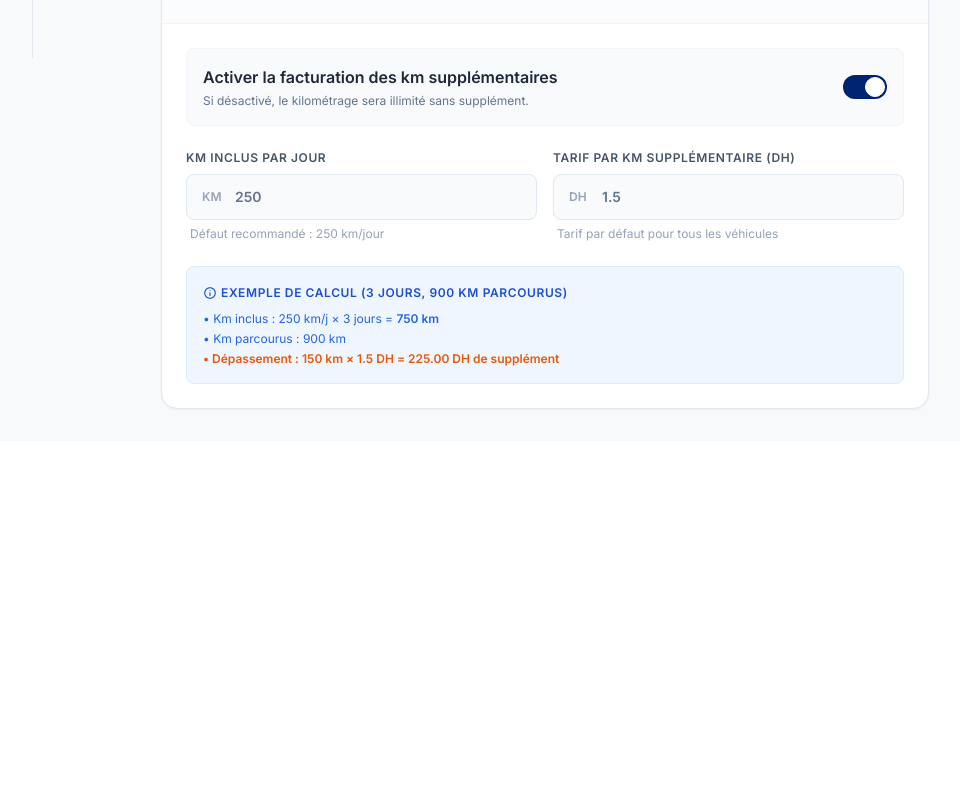
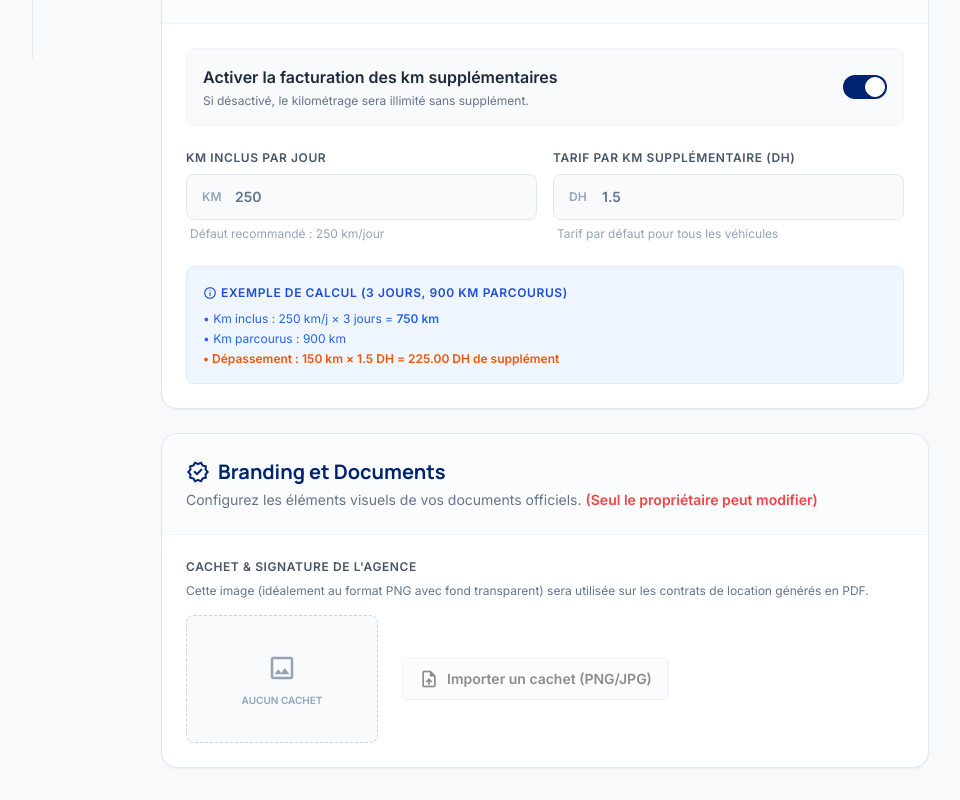
Before and after one commit to tfbrkane-droid/krini_front, a React (Vite) app: page /settings in a window 1280 px wide. Shown: the part 742-1542 px from the top of the page, without its empty margins (223-1183 px from the left). Before the commit the page ends 1183 px from the top, so only its background shows below. Built offline with nearby package versions, Linux system fonts and the light colour scheme; no server answers.

Commit message:
feat: Add UI for cachet upload and PDF modal

```diff
--- a/src/components/Contracts.jsx
+++ b/src/components/Contracts.jsx
@@ -8,6 +8,7 @@ const Contracts = () => {
     const [contracts, setContracts] = useState([]);
     const [loading, setLoading] = useState(true);
     const [closeContract, setCloseContract] = useState(null);
+    const [printContractId, setPrintContractId] = useState(null);
     const [successMsg, setSuccessMsg] = useState('');
     const [activeFilter, setActiveFilter] = useState('ALL'); // 'ALL', 'EN_COURS', 'RESERVE', 'TERMINE'
 
@@ -29,9 +30,10 @@ const Contracts = () => {
         fetchContracts();
     };
 
-    const handleDownloadPDF = async (id) => {
+    const handleDownloadPDF = async (id, withCachet) => {
         try {
-            const response = await api.get(`contracts/${id}/print_contract/`, {
+            setPrintContractId(null);
+            const response = await api.get(`contracts/${id}/print_contract/?with_cachet=${withCachet}`, {
                 responseType: 'blob',
             });
             const url = window.URL.createObjectURL(new Blob([response.data]));
@@ -86,6 +88,42 @@ const Contracts = () => {
                     onClose={() => setCloseContract(null)}
                     onSuccess={handleCloseSuccess}
                 />
+            )}
+
+            {/* Print Contract Modal */}
+            {printContractId && (
+                <div className="fixed inset-0 z-[100] flex items-center justify-center p-4 bg-slate-900/60 backdrop-blur-sm animate-in fade-in duration-200">
+                    <div className="bg-white w-full max-w-sm rounded-2xl shadow-2xl overflow-hidden animate-in zoom-in-95 duration-200 p-6 text-center">
+                        <div className="w-16 h-16 bg-blue-50 rounded-full flex items-center justify-center mx-auto mb-4 text-primary">
+                            <span className="material-symbols-outlined text-3xl">print</span>
+                        </div>
+                        <h3 className="text-xl font-bold font-headline text-slate-900 mb-2">Imprimer le Contrat</h3>
+                        <p className="text-sm text-slate-500 mb-6">Souhaitez-vous inclure le cachet de l'agence sur ce contrat ?</p>
+
+                        <div className="flex flex-col gap-3">
+                            <button
+                                onClick={() => handleDownloadPDF(printContractId, true)}
+                                className="w-full py-3 bg-primary text-white font-bold rounded-xl shadow-lg shadow-primary/20 hover:bg-primary/90 transition-all flex items-center justify-center gap-2"
+                            >
+                                <span className="material-symbols-outlined text-sm">verified</span>
+                                Oui, avec Cachet
+                            </button>
+                            <button
+                                onClick={() => handleDownloadPDF(printContractId, false)}
+                                className="w-full py-3 bg-slate-100 text-slate-700 font-bold rounded-xl hover:bg-slate-200 transition-all flex items-center justify-center gap-2"
+                            >
+                                <span className="material-symbols-outlined text-sm">description</span>
+                                Non, sans Cachet
+                            </button>
+                            <button
+                                onClick={() => setPrintContractId(null)}
+                                className="w-full py-2 mt-2 text-slate-400 font-semibold text-sm hover:text-slate-600 transition-colors"
+                            >
+                                Annuler
+                            </button>
+                        </div>
+                    </div>
+                </div>
             )}
 
             {/* Success Toast */}
@@ -249,7 +287,7 @@ const Contracts = () => {
                                                 <span className="material-symbols-outlined text-lg">edit</span>
                                             </button>
                                             <button
-                                                onClick={() => handleDownloadPDF(contract.id)}
+                                                onClick={() => setPrintContractId(contract.id)}
                                                 className="p-2 text-slate-400 hover:text-primary transition-colors"
                                                 title="Générer PDF"
                                             >
--- a/src/components/Settings.jsx
+++ b/src/components/Settings.jsx
@@ -22,7 +22,9 @@ const Settings = () => {
         km_extra_active: true,
         km_par_jour: 250,
         km_tarif_extra_defaut: 1.5,
+        cachet_signature: null,
     });
+    const [cachetFile, setCachetFile] = useState(null);
     const [loading, setLoading] = useState(true);
     const [saving, setSaving] = useState(false);
     const [userRole, setUserRole] = useState('');
@@ -50,6 +52,7 @@ const Settings = () => {
                 km_extra_active: res.data.km_extra_active,
                 km_par_jour: parseInt(res.data.km_par_jour),
                 km_tarif_extra_defaut: parseFloat(res.data.km_tarif_extra_defaut),
+                cachet_signature: res.data.cachet_signature,
             });
         } catch (error) {
             console.error("Error fetching settings:", error);
@@ -65,7 +68,26 @@ const Settings = () => {
         setMessage({ text: '', type: '' });
 
         try {
-            await api.put('agency/settings/', settings);
+            const formData = new FormData();
+            Object.keys(settings).forEach(key => {
+                if (key !== 'cachet_signature') {
+                    formData.append(key, settings[key]);
+                }
+            });
+            if (cachetFile) {
+                formData.append('cachet_signature', cachetFile);
+            }
+
+            const res = await api.put('agency/settings/', formData, {
+                headers: { 'Content-Type': 'multipart/form-data' }
+            });
+
+            // Mettre à jour l'image si elle a été changée par le backend
+            if (res.data.cachet_signature) {
+                setSettings(prev => ({ ...prev, cachet_signature: res.data.cachet_signature }));
+            }
+            setCachetFile(null); // Reset the file input state
+
             setMessage({ text: 'Paramètres sauvegardés avec succès.', type: 'success' });
             setTimeout(() => setMessage({ text: '', type: '' }), 3000);
         } catch (error) {
@@ -217,6 +239,57 @@ const Settings = () => {
                 )}
             </SectionCard>
 
+            {/* Section Branding / Cachet */}
+            <SectionCard icon="verified" title="Branding et Documents" description="Configurez les éléments visuels de vos documents officiels.">
+                <div className="grid grid-cols-1 gap-6">
+                    <div>
+                        <label className="block text-xs font-bold uppercase tracking-wider text-slate-600 mb-2">Cachet & Signature de l'Agence</label>
+                        <p className="text-xs text-slate-500 mb-4">Cette image (idéalement au format PNG avec fond transparent) sera utilisée sur les contrats de location générés en PDF.</p>
+
+                        <div className="flex items-center gap-6">
+                            {/* Preview box */}
+                            <div className="w-48 h-32 bg-slate-50 border border-dashed border-slate-300 rounded-xl flex items-center justify-center overflow-hidden">
+                                {cachetFile ? (
+                                    <img src={URL.createObjectURL(cachetFile)} alt="Cachet preview" className="max-w-full max-h-full object-contain p-2" />
+                                ) : settings.cachet_signature ? (
+                                    <img src={settings.cachet_signature} alt="Cachet actuel" className="max-w-full max-h-full object-contain p-2" />
+                                ) : (
+                                    <div className="text-center text-slate-400">
+                                        <span className="material-symbols-outlined text-3xl">image</span>
+                                        <p className="text-[10px] mt-1 font-semibold uppercase">Aucun cachet</p>
+                                    </div>
+                                )}
+                            </div>
+
+                            {/* Upload button */}
+                            <div className="flex-1">
+                                <label className={`flex items-center gap-2 px-4 py-2.5 rounded-lg border font-semibold text-sm cursor-pointer transition-all w-max ${!isOwner || saving ? 'opacity-50 cursor-not-allowed bg-slate-50' : 'bg-white hover:bg-slate-50 border-slate-200 text-primary hover:border-primary/30'}`}>
+                                    <span className="material-symbols-outlined text-[20px]">upload_file</span>
+                                    {cachetFile ? 'Changer l\'image' : 'Importer un cachet (PNG/JPG)'}
+                                    <input
+                                        type="file"
+                                        accept=".png,.jpg,.jpeg"
+                                        className="hidden"
+                                        disabled={!isOwner || saving}
+                                        onChange={(e) => {
+                                            if (e.target.files && e.target.files[0]) {
+                                                setCachetFile(e.target.files[0]);
+                                            }
+                                        }}
+                                    />
+                                </label>
+                                {cachetFile && (
+                                    <p className="text-xs text-primary font-bold mt-2 ml-1 flex items-center gap-1">
+                                        <span className="material-symbols-outlined text-[14px]">check_circle</span>
+                                        Fichier prêt à être sauvegardé
+                                    </p>
+                                )}
+                            </div>
+                        </div>
+                    </div>
+                </div>
+            </SectionCard>
+
             {/* Save button */}
             {isOwner && (
                 <div className="flex justify-end pt-2">
```
